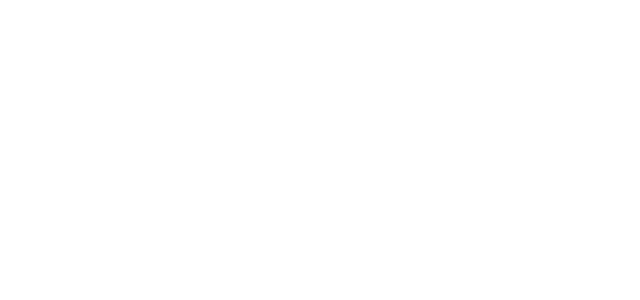
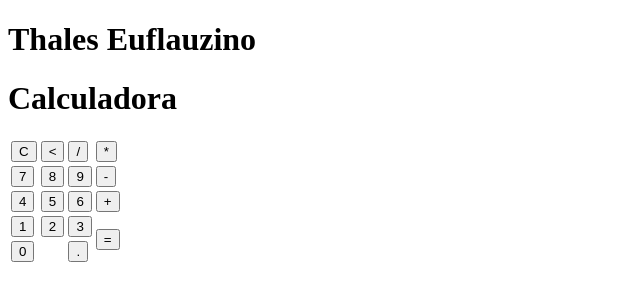
Before and after one commit to thaleseuflauzino/calculator, a plain HTML site: page calculadora.html in a window 1280 px wide. Shown: the whole page, without its empty margins (0-640 px from the left). Drawn offline with Linux system fonts and the light colour scheme.

Commit message:
iniciando a base do projeto

```diff
--- a/calculadora.html
+++ b/calculadora.html
@@ -5,7 +5,48 @@
     <meta name="viewport" content="width=device-width, initial-scale=1.0">
     <title>Calculadora</title>
 </head>
+<style>
+    * {
+
+    }
+</style>
 <body>
-
+    <div class="fundo">
+        <h1>Thales Euflauzino</h1>
+        <div class="calculadora">
+            <h1>Calculadora</h1>
+            <p id="resultado"> </p>
+            <table>
+                <tr>
+                    <td><button>C</button></td>
+                    <td><button><</button></td>
+                    <td><button>/</button></td>
+                    <td><button>*</button></td>
+                </tr>
+                <tr>
+                    <td><button>7</button></td>
+                    <td><button>8</button></td>
+                    <td><button>9</button></td>
+                    <td><button>-</button></td>
+                </tr>
+                <tr>
+                    <td><button>4</button></td>
+                    <td><button>5</button></td>
+                    <td><button>6</button></td>
+                    <td><button>+</button></td>
+                </tr>
+                <tr>
+                    <td><button>1</button></td>
+                    <td><button>2</button></td>
+                    <td><button>3</button></td>
+                    <td rowspan="2"><button>=</button></td>
+                </tr>
+                <tr>
+                    <td colspan="2"><button>0</button></td>
+                    <td><button>.</button></td>
+                </tr>
+            </table>
+        </div>
+    </div>
 </body>
 </html>
```
